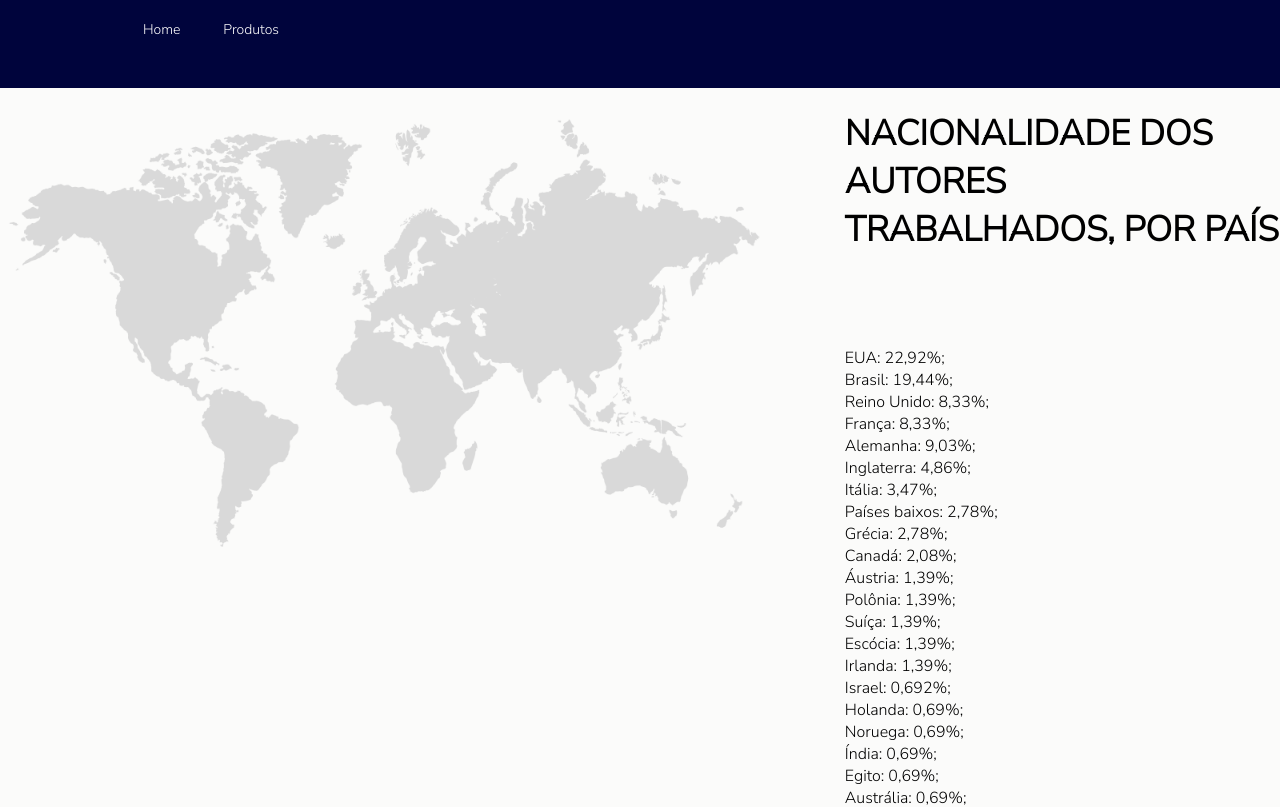
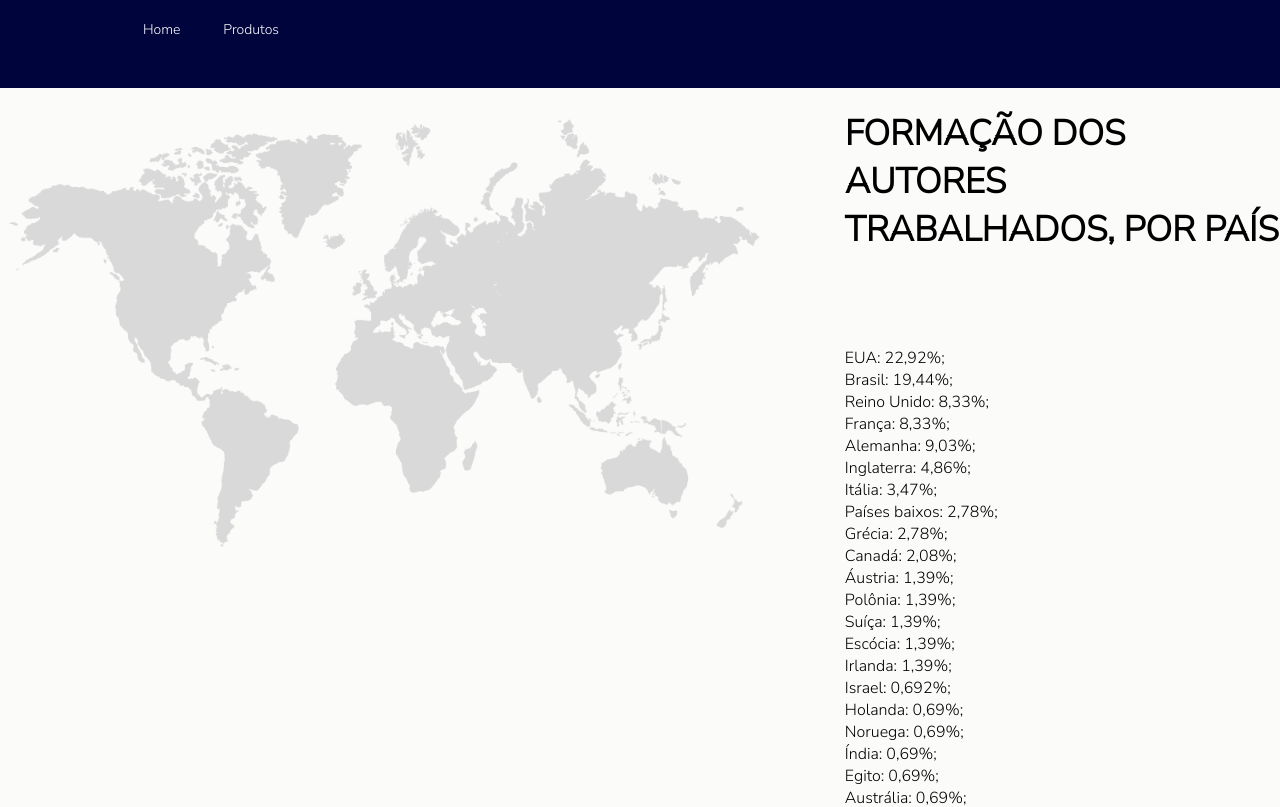
Before and after one commit to juliayume/TelaDados3, a plain HTML site: page index.html in a window 1280 px wide. Shown: the top 807 px of the page. Drawn offline with Linux system fonts and the light colour scheme.

Commit message:
Update index.html

```diff
--- a/index.html
+++ b/index.html
@@ -16,7 +16,7 @@
         <section>
             <img class="img" src ="Mapa.png">
             <div class="both">
-                <h1 class="txt">NACIONALIDADE DOS AUTORES TRABALHADOS, POR PAÍS</h1>
+                <h1 class="txt">FORMAÇÃO DOS AUTORES TRABALHADOS, POR PAÍS</h1>
                 <p class="txt2">EUA: 22,92%;<br>
 
 Brasil: 19,44%;<br>
```
